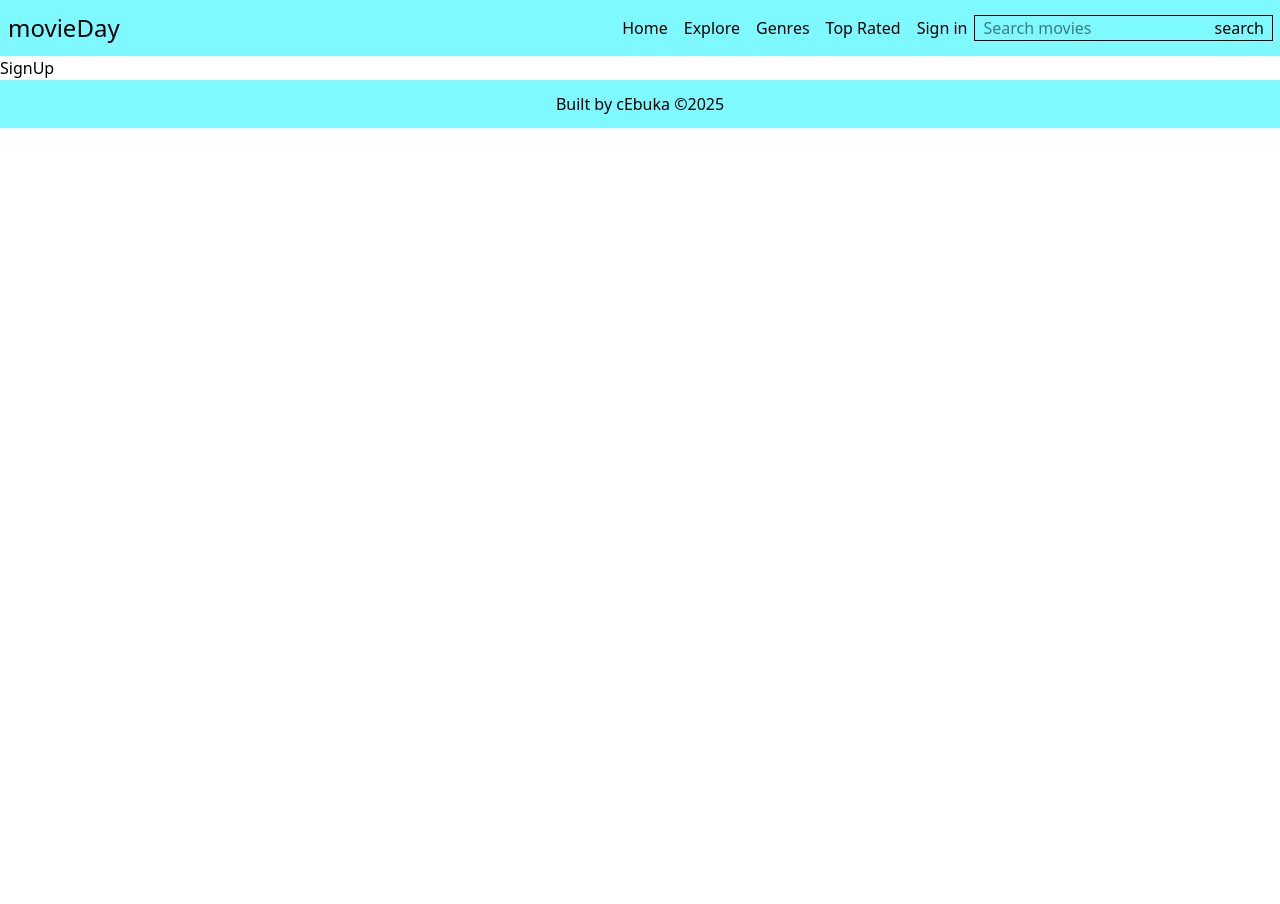
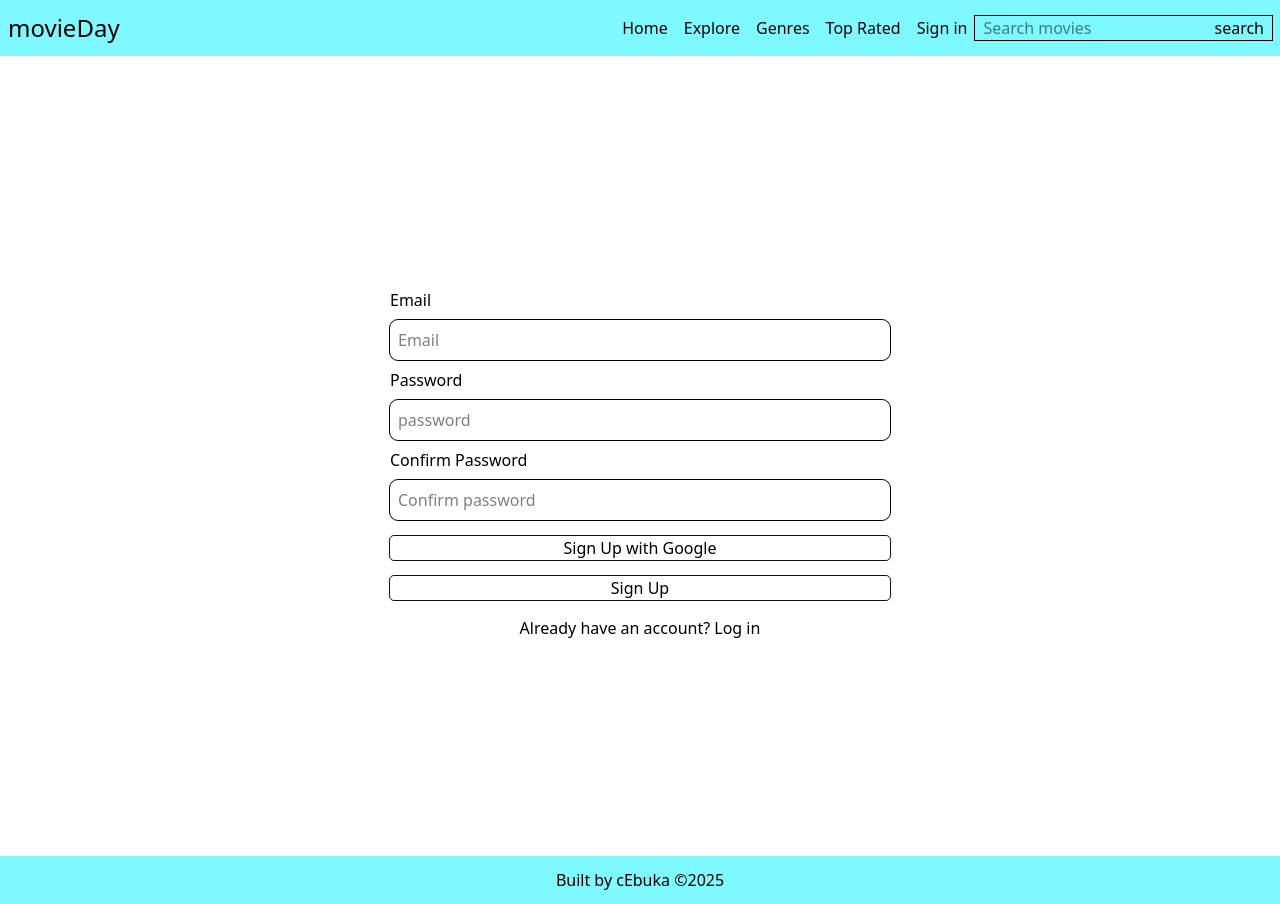
Before and after one commit to cEbuka/movieDay, a React (Vite) app in the folder frontend/: page /signup in a window 1280 px wide. Before the commit the page ends 800 px from the top, so only its background shows below. Built offline with nearby package versions, Linux system fonts and the light colour scheme.

Commit message:
created and styled the signup page

```diff
--- a/frontend/src/components/Button.jsx
+++ b/frontend/src/components/Button.jsx
@@ -1,5 +1,5 @@
 const Button = ({ children, onClick, className, outLined }) => {
-    return <button onClick={onClick} className={`${className} ${outLined === true? "outline-1" : "outline-none"} outline-primary rounded-sm px-2`} >
+    return <button onClick={onClick} className={`${className} ${outLined === true? "outline-1" : "outline-none"} outline-primary rounded-sm px-2 cursor-pointer`} >
         {children}
     </button>
 
--- a/frontend/src/components/Footer.jsx
+++ b/frontend/src/components/Footer.jsx
@@ -2,7 +2,7 @@ import React from 'react'
 
 const Footer = () => {
   return (
-    <footer className='p-3 bg-secondary text-center'>
+    <footer className='w-full p-3 bg-secondary text-center'>
         <p>Built by cEbuka &copy;2025</p>
     </footer>
   )
--- a/frontend/src/index.css
+++ b/frontend/src/index.css
@@ -15,3 +15,11 @@ body {
   --color-secondary: #7df9ff;
   --color-primary: #121212;
 }
+
+.signup > form>input {
+  width: 500px;
+  display: grid;
+  outline: 1px solid #000;
+  padding: 0.5rem;
+  border-radius: 8px;
+}
--- a/frontend/src/pages/SignUp.jsx
+++ b/frontend/src/pages/SignUp.jsx
@@ -1,8 +1,23 @@
 import React from 'react'
+import Button from '../components/Button'
+import { Link } from 'react-router-dom'
 
 const SignUp = () => {
   return (
-    <div>SignUp</div>
+    <div className='signup grid place-content-center min-h-screen gap-y-4'>
+      <img src=''/>
+      <form className='grid gap-y-2'>
+        <label >Email</label>
+        <input type='text'placeholder='Email' name='email'/>
+        <label htmlFor='password'>Password</label>
+        <input type='password'placeholder='password' name='password'/>
+        <label >Confirm Password</label>
+        <input type='password'placeholder='Confirm password' name='email'/>
+      </form>
+      <Button outLined={true}>Sign Up with Google</Button>
+      <Button outLined={true}>Sign Up</Button>
+      <p className='text-center'>Already have an account? <Link to='/login'>Log in</Link></p>
+    </div>
   )
 }
 
```
